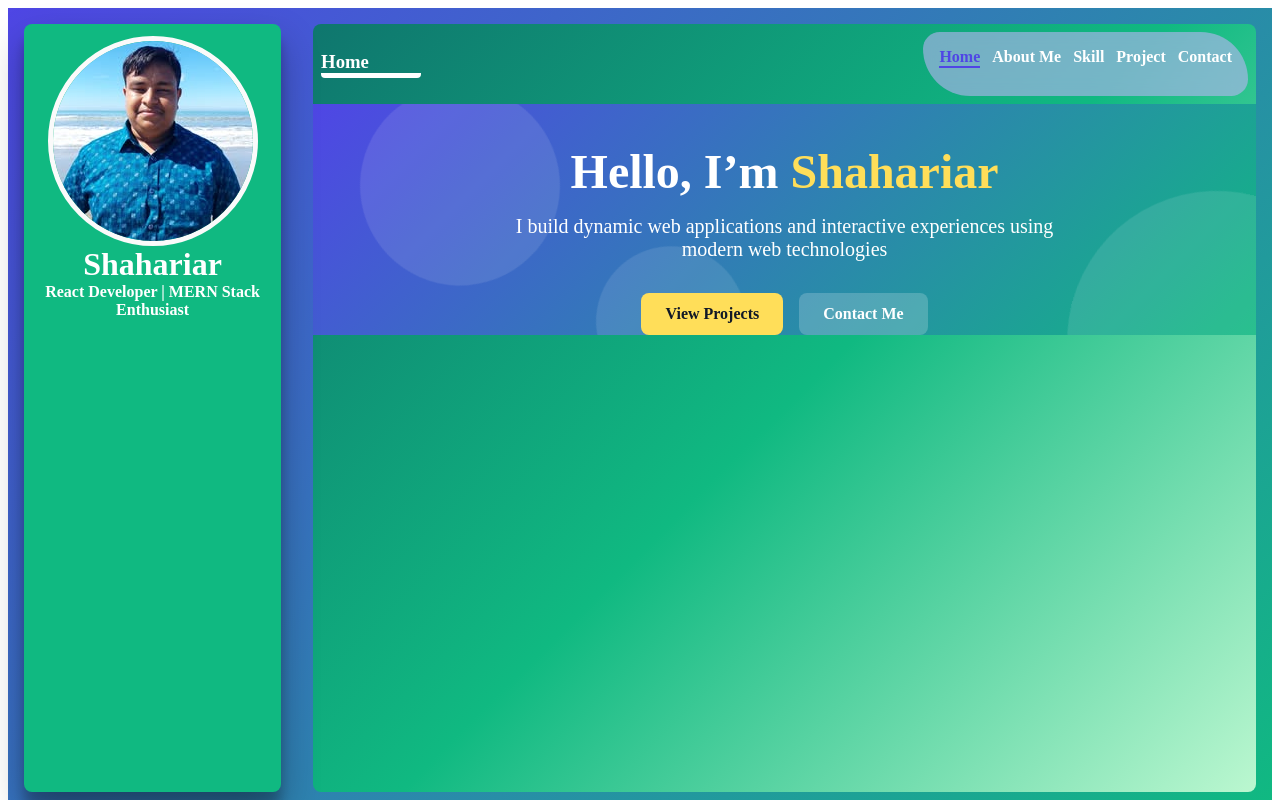
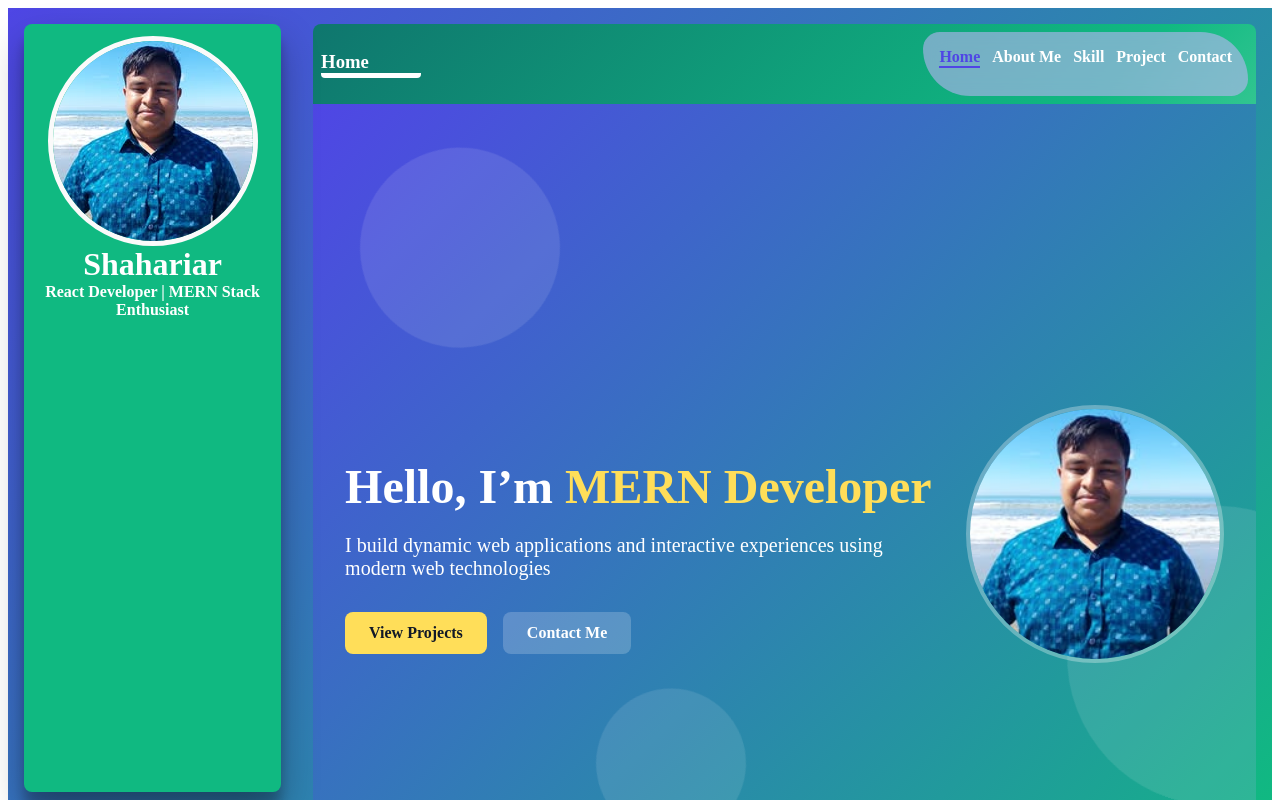
Before and after one commit to shahariar270/portfolio-template, a React (Vite) app in the folder client/: page / in a window 1280 px wide. Shown: the top 800 px of the page. Built offline with nearby package versions, Linux system fonts and the light colour scheme.

Commit message:
add role animation and improve layout on Home page

```diff
--- a/client/src/Pages/Home/index.jsx
+++ b/client/src/Pages/Home/index.jsx
@@ -1,7 +1,23 @@
-import React from 'react'
-import profile from '../../assets/images/profile.jpg'
+import React, { useState, useEffect } from 'react';
+import profile from '../../assets/images/profile.jpg';
 
 const Home = () => {
+  const roles = ["Shahariar", "React Developer", "MERN Developer"];
+  const [currentRole, setCurrentRole] = useState(0);
+  const [animate, setAnimate] = useState(true);
+
+  useEffect(() => {
+    const interval = setInterval(() => {
+      setAnimate(false);
+      setTimeout(() => {
+        setCurrentRole((prev) => (prev + 1) % roles.length);
+        setAnimate(true);
+      }, 300);
+    }, 2000);
+
+    return () => clearInterval(interval);
+  }, []);
+
   return (
     <section className="st-portfolio--home">
       <div className="background-shapes">
@@ -11,7 +27,13 @@ const Home = () => {
       </div>
 
       <div className="st-portfolio--home__content">
-        <h1>Hello, I’m <span className="highlight">Shahariar</span></h1>
+        <div className="hero-text">
+          <h1>
+            Hello, I’m{' '}
+            <span className={`highlight ${animate ? 'slide-up' : 'slide-down'}`}>
+              {roles[currentRole]}
+            </span>
+          </h1>
           <p>
             I build dynamic web applications and interactive experiences using modern web technologies
           </p>
@@ -20,8 +42,13 @@ const Home = () => {
             <a href="#contact" className="btn btn-secondary">Contact Me</a>
           </div>
         </div>
+
+        <div className="hero-image">
+          <img src={profile} alt="Shahariar" />
+        </div>
+      </div>
     </section>
-  )
-}
+  );
+};
 
 export default Home;
--- a/client/src/assets/styles/pages/_home.scss
+++ b/client/src/assets/styles/pages/_home.scss
@@ -3,15 +3,24 @@
     display: flex;
     align-items: center;
     justify-content: center;
-    padding: 0 2rem;
-    text-align: center;
+    min-height: 100vh;
+    padding: 2rem;
     overflow: hidden;
     background: linear-gradient(135deg, #4f46e5, #10b981);
 
     &__content {
-        position: relative;
+        display: flex;
+        align-items: center;
+        justify-content: space-between;
+        width: 100%;
+        max-width: 1200px;
         z-index: 2;
         color: #fff;
+
+        .hero-text {
+            max-width: 600px;
+            text-align: left;
+            animation: slideUp 1s ease-out forwards; /* bottom to top animation */
 
             h1 {
                 font-size: 3rem;
@@ -24,14 +33,12 @@
 
             p {
                 font-size: 1.25rem;
-            max-width: 600px;
-            margin: 0 auto 2rem;
+                margin-bottom: 2rem;
             }
 
             .hero-buttons {
                 display: flex;
                 gap: 1rem;
-            justify-content: center;
 
                 .btn {
                     padding: 0.75rem 1.5rem;
@@ -57,6 +64,20 @@
                             background-color: rgba(255, 255, 255, 0.4);
                         }
                     }
+                }
+            }
+        }
+
+        .hero-image {
+            margin-left: 2rem;
+            img {
+                width: 250px;
+                height: 250px;
+                border-radius: 50%;
+                object-fit: cover;
+                border: 4px solid rgba(255, 255, 255, 0.3);
+                animation: slideUp 1s ease-out forwards; /* animate image too */
+                animation-delay: 0.3s; /* slight delay after text */
             }
         }
     }
@@ -101,6 +122,39 @@
     }
 }
 
+.highlight {
+    display: inline-block;
+    transition:
+        transform 0.3s,
+        opacity 0.3s;
+}
+
+.slide-up {
+    opacity: 1;
+    transform: translateY(0);
+}
+
+.slide-down {
+    opacity: 0;
+    transform: translateY(50px);
+}
+
+/* Optional: existing slideUp animation for hero-text */
+.hero-text {
+    animation: slideUp 1s ease-out forwards;
+}
+
+@keyframes slideUp {
+    0% {
+        opacity: 0;
+        transform: translateY(50px);
+    }
+    100% {
+        opacity: 1;
+        transform: translateY(0);
+    }
+}
+
 @keyframes float {
     0%,
     100% {
@@ -108,6 +162,17 @@
     }
     50% {
         transform: translateY(-50px) rotate(180deg);
+    }
+}
+
+@keyframes slideUp {
+    0% {
+        opacity: 0;
+        transform: translateY(50px);
+    }
+    100% {
+        opacity: 1;
+        transform: translateY(0);
     }
 }
 
```
Lines whose indentation alone changed are shown as unchanged.
